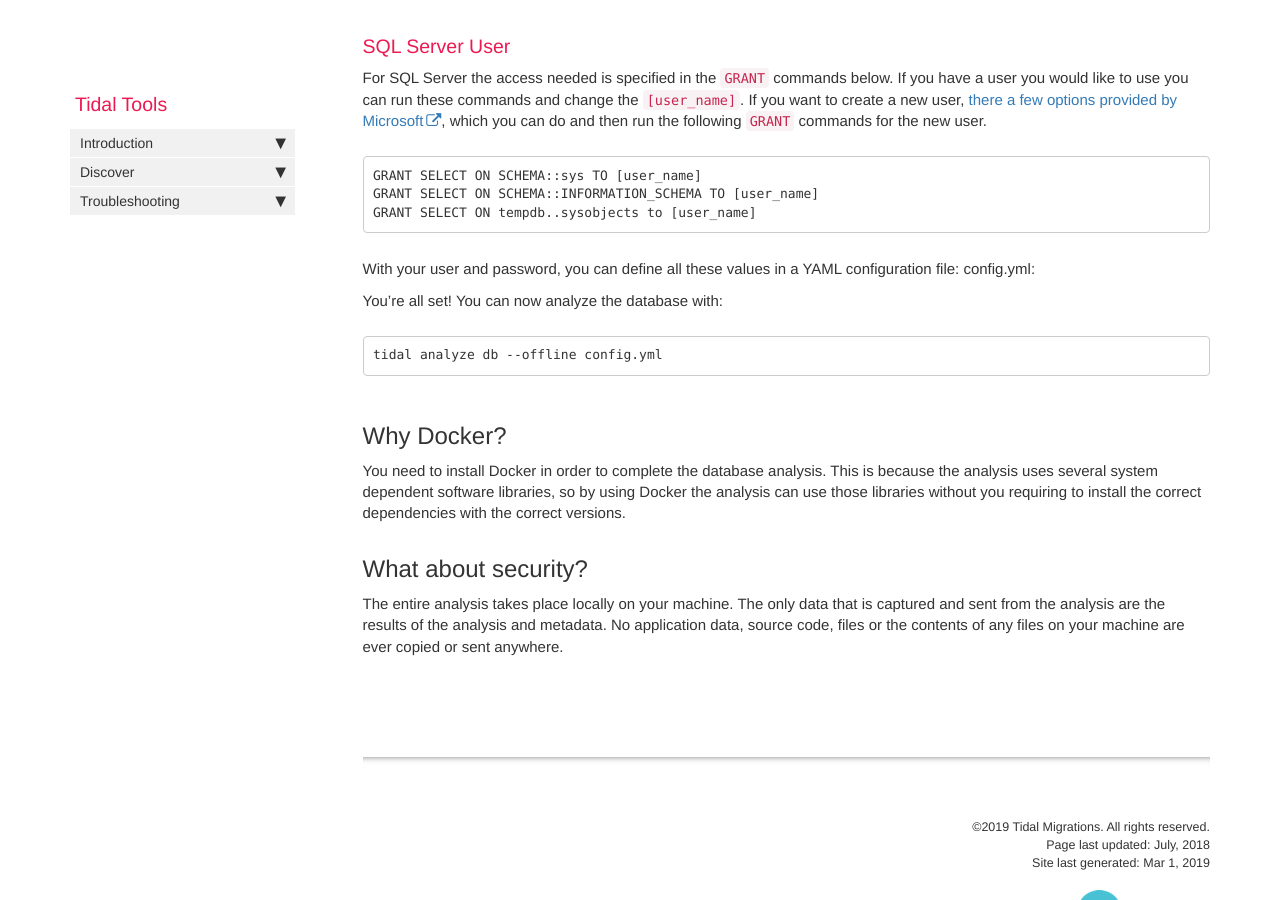
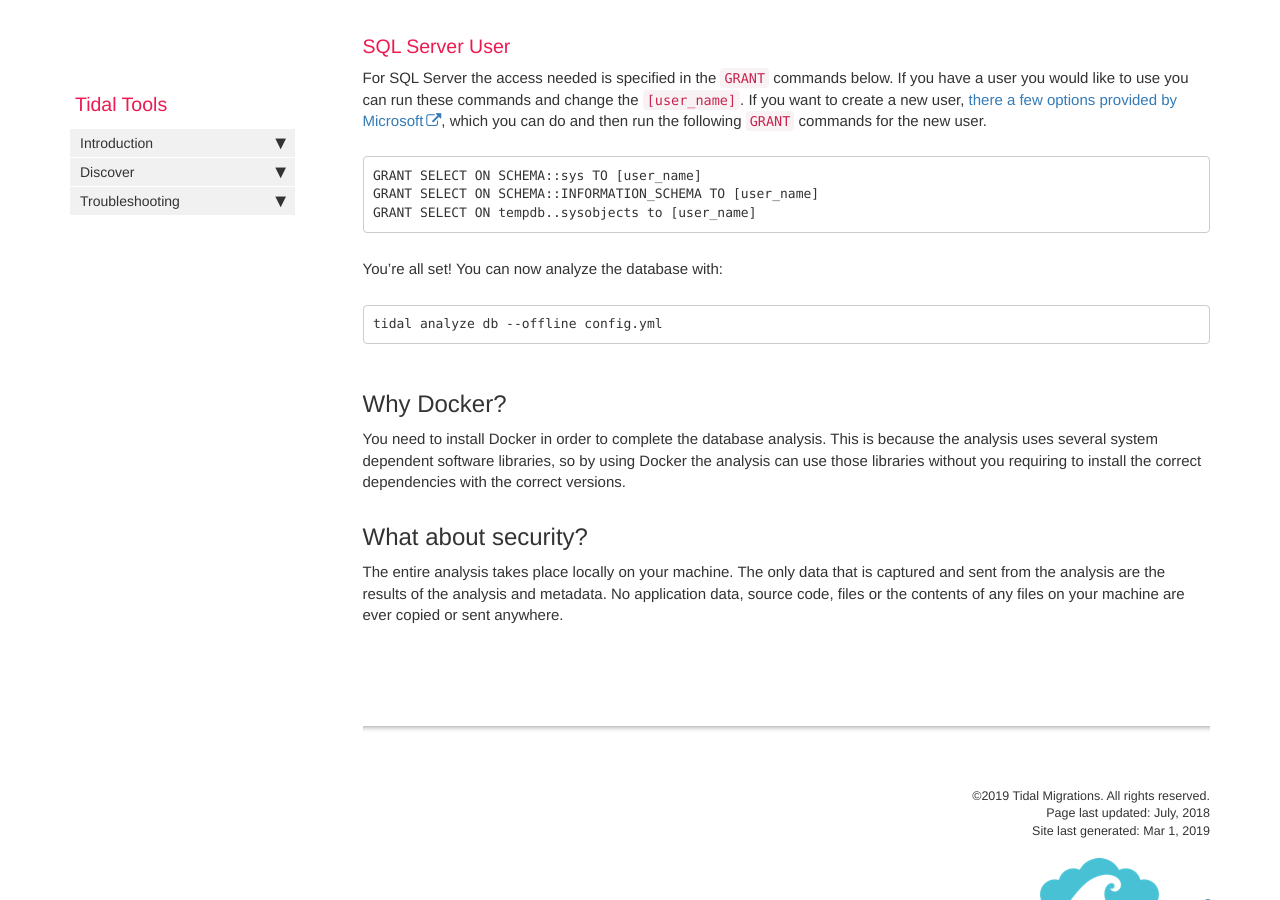
Before and after one commit to tidalmigrations/tidalmigrations.github.io, a Jekyll site: the page built from pages/tidal tools/analyze_database.md, in a window 1280 px wide and 900 px high, scrolled down 1746 px. Built offline with Jekyll 4.4.1, drawn with Linux system fonts in a browser that asks for light colours; nearby versions of some CDN libraries; comment, search, counter and statistics services are not loaded.

Commit message:
Correct duplicate content

````diff
--- a/pages/tidal tools/analyze_database.md
+++ b/pages/tidal tools/analyze_database.md
@@ -63,11 +63,6 @@ GRANT SELECT ON SCHEMA::INFORMATION_SCHEMA TO [user_name]
 GRANT SELECT ON tempdb..sysobjects to [user_name]
 ```
 
-
-With your user and password, you can define all these values in a YAML configuration file:
-config.yml:
-
-
 You’re all set! You can now analyze the database with:
 
 ```
````
